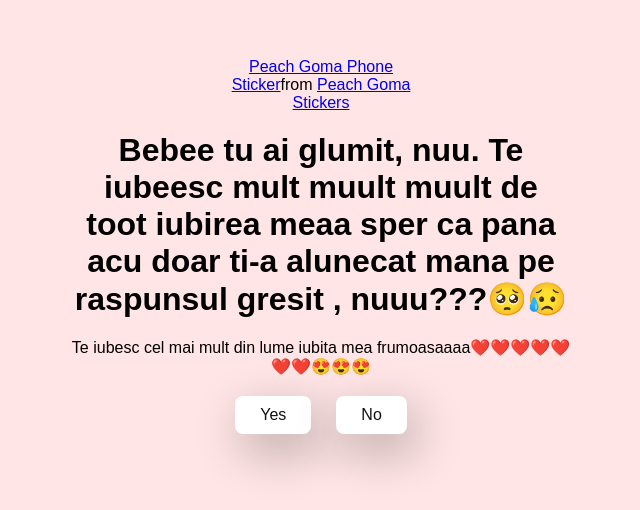
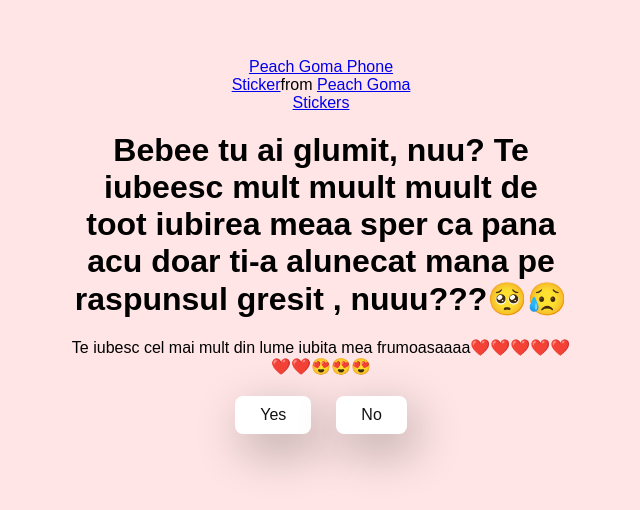
Before and after one commit to Rob3rt-Bob/askherout, a plain HTML site: page no3.html in a window 1280 px wide. Shown: the part 154-664 px from the top of the page, without its empty margins (319-959 px from the left). Drawn offline with Linux system fonts and the light colour scheme; a script that the page names is missing.

Commit message:
Update no3.html

```diff
--- a/no3.html
+++ b/no3.html
@@ -30,7 +30,7 @@
         src="https://tenor.com/embed.js"
       ></script>
 
-      <h1>Bebee tu ai glumit, nuu. Te iubeesc mult muult muult de toot iubirea meaa sper ca pana acu doar ti-a alunecat mana pe raspunsul gresit , nuuu???🥺😥</h1>
+      <h1>Bebee tu ai glumit, nuu? Te iubeesc mult muult muult de toot iubirea meaa sper ca pana acu doar ti-a alunecat mana pe raspunsul gresit , nuuu???🥺😥</h1>
       <p>Te iubesc cel mai mult din lume iubita mea frumoasaaaa❤️❤️❤️❤️❤️❤️❤️😍😍😍 </p>
 
       <div class="btn">
```
